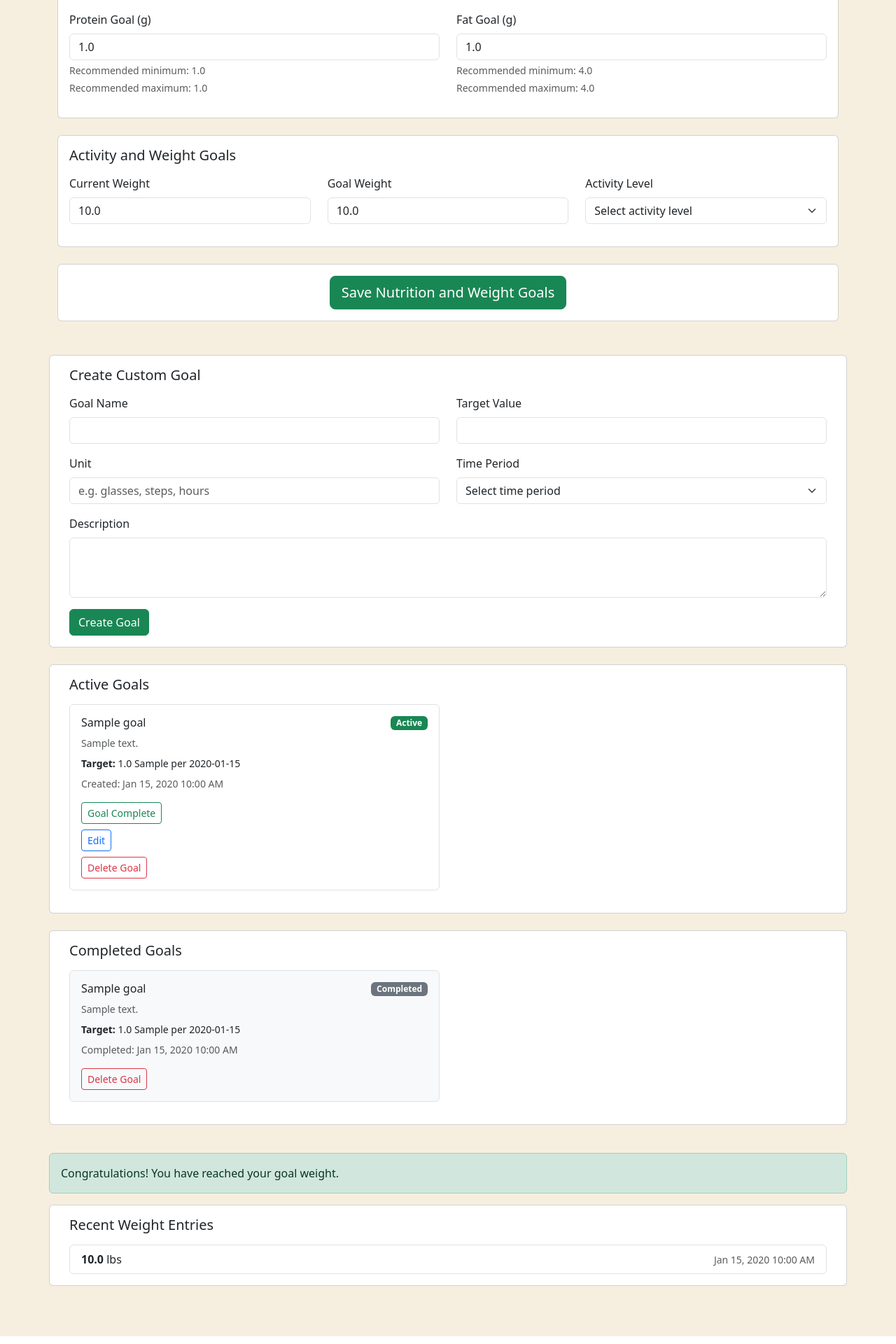
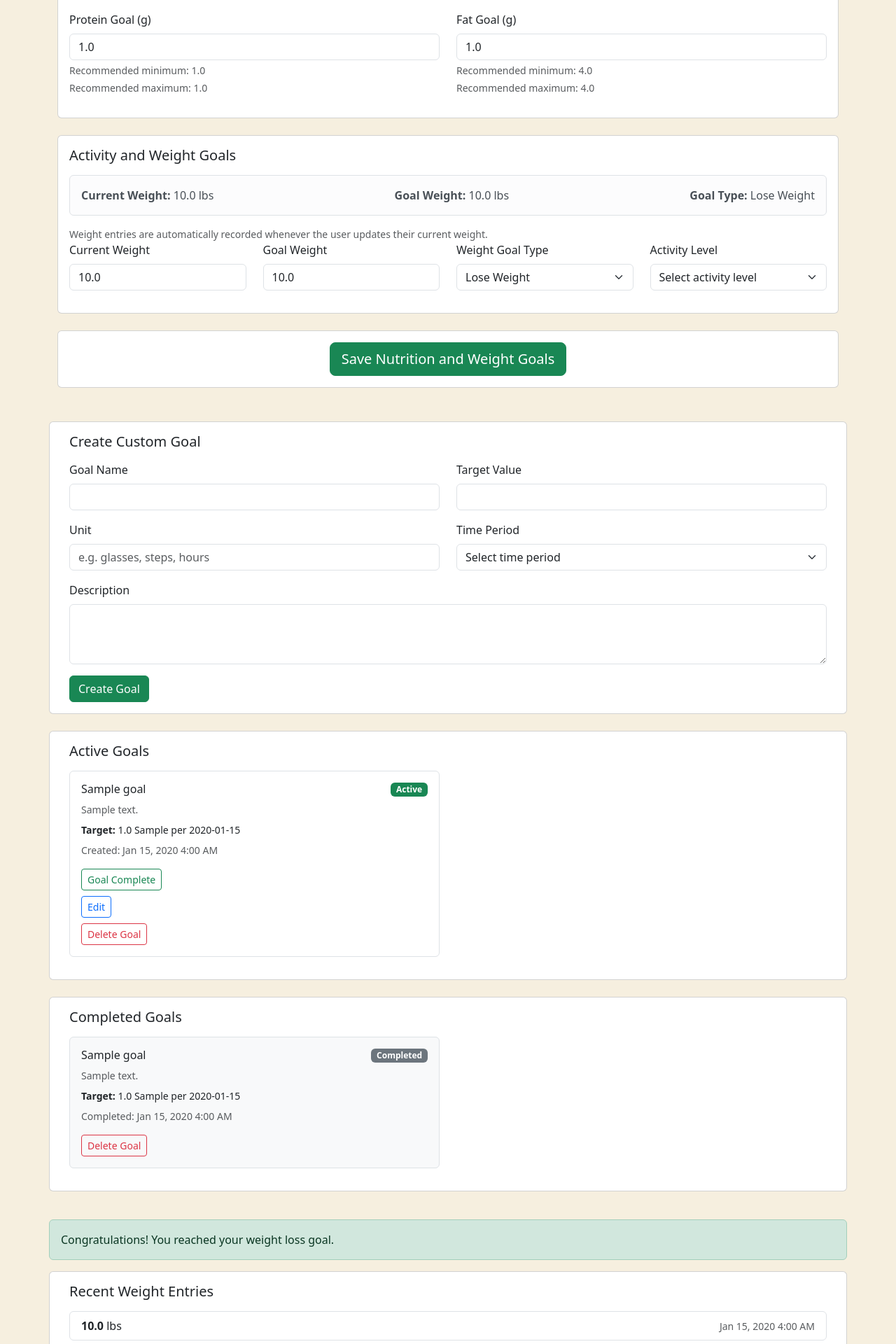
Before and after one commit to lilkub223/nutrition-app, a Django app: page /goals/ in a window 1280 px wide. Shown: the part 721-2641 px from the top of the page at 70% size. Run offline with Django 5.2, Linux system fonts and the light colour scheme; a user stored in the database is signed in; tables that the repository leaves empty hold one stand-in row (values such as "Sample post").

Commit message:
Fix weight goal type saving and goal completion behavior on goals dashboard

```diff
--- a/nutrition_project/settings.py
+++ b/nutrition_project/settings.py
@@ -113,7 +113,7 @@ AUTH_PASSWORD_VALIDATORS = [
 
 LANGUAGE_CODE = 'en-us'
 
-TIME_ZONE = 'UTC'
+TIME_ZONE = 'America/Chicago'
 
 USE_I18N = True
 
--- a/recipes/templates/recipes/goals.html
+++ b/recipes/templates/recipes/goals.html
@@ -1,4 +1,5 @@
 {% extends 'main/base.html' %}
+{% load tz %}
 
 {% block title %}Goals - Eatillegent{% endblock %}
 
@@ -151,10 +152,40 @@
                 <div class="card-body">
 
                     <h5 class="card-title mb-3">Activity and Weight Goals</h5>
+                    {% if app_user.goal_weight and app_user.weight %}
+                    <div class="alert alert-light border mb-3">
+
+                        <div class="d-flex justify-content-between flex-wrap">
+
+                            <div>
+                                <strong>Current Weight:</strong> {{ app_user.weight }} lbs
+                            </div>
+
+                            <div>
+                                <strong>Goal Weight:</strong> {{ app_user.goal_weight }} lbs
+                            </div>
+
+                             <div>
+                                <strong>Goal Type:</strong>
+                                {% if app_user.weight_goal_type %}
+                                    {{ app_user.get_weight_goal_type_display }}
+                                {% else %}
+                                     Not set
+                                {% endif %}
+
+                            </div>
+                        </div>
+
+                     </div>
+
+                {% endif %}
+                <p class="text-muted small mt-2 mb-0">
+                Weight entries are automatically recorded whenever the user updates their current weight.
+                </p>
 
                     <div class="row">
 
-                        <div class="col-md-4 mb-3">
+                        <div class="col-md-3 mb-3">
                             <label class="form-label">Current Weight</label>
                             <input
                                 type="number"
@@ -165,7 +196,7 @@
                             >
                         </div>
 
-                        <div class="col-md-4 mb-3">
+                        <div class="col-md-3 mb-3">
                             <label class="form-label">Goal Weight</label>
                             <input
                                 type="number"
@@ -176,7 +207,17 @@
                             >
                         </div>
 
-                        <div class="col-md-4 mb-3">
+                        <div class="col-md-3 mb-3">
+                            <label class="form-label">Weight Goal Type</label>
+                            <select class="form-select" name="weight_goal_type">
+                                <option value="">Select goal</option>
+                                <option value="lose" {% if app_user.weight_goal_type == "lose" %}selected{% endif %}>Lose Weight</option>
+                                <option value="gain" {% if app_user.weight_goal_type == "gain" %}selected{% endif %}>Gain Weight</option>
+                                <option value="maintain" {% if app_user.weight_goal_type == "maintain" %}selected{% endif %}>Maintain Weight</option>
+                            </select>
+                        </div>
+
+                        <div class="col-md-3 mb-3">
                             <label class="form-label">Activity Level</label>
                             <select class="form-select" name="activity_level">
                                 <option value="">Select activity level</option>
@@ -306,7 +347,7 @@
                         {% endif %}
 
                         <p class="small text-muted mb-3">
-                            Created: {{ goal.created_at|date:"M d, Y g:i A" }}
+                            Created: {{ goal.created_at|localtime|date:"M d, Y g:i A" }}
                         </p>
 
                         <form method="POST" class="mb-2">
@@ -385,7 +426,7 @@
                         <p class="small text-muted mb-3">
                             Completed:
                             {% if goal.completed_at %}
-                                {{ goal.completed_at|date:"M d, Y g:i A" }}
+                                {{ goal.completed_at|localtime|date:"M d, Y g:i A" }}
                             {% else %}
                                 Not available
                             {% endif %}
@@ -417,11 +458,24 @@
 <!--CHECK TO SEE IF USER HAS REACHED THEIR GOAL WEIGHT-->
 {% if recent_weight_entries %}
     {% with latest=recent_weight_entries.0 %}
-        {% if app_user.goal_weight and latest.weight <= app_user.goal_weight %}
+
+        {% if app_user.goal_weight and app_user.weight_goal_type == "lose" and latest.weight <= app_user.goal_weight %}
             <div class="alert alert-success mt-3">
-                Congratulations! You have reached your goal weight.
+                Congratulations! You reached your weight loss goal.
             </div>
+
+        {% elif app_user.goal_weight and app_user.weight_goal_type == "gain" and latest.weight >= app_user.goal_weight %}
+            <div class="alert alert-success mt-3">
+                Congratulations! You reached your weight gain goal.
+            </div>
+
+        {% elif app_user.goal_weight and app_user.weight_goal_type == "maintain" and latest.weight == app_user.goal_weight %}
+            <div class="alert alert-success mt-3">
+                You are maintaining your goal weight!
+            </div>
+
         {% endif %}
+
     {% endwith %}
 {% endif %}
 
@@ -439,7 +493,7 @@
                     <div>
                         <strong>{{ entry.weight }}</strong> lbs
                     </div>
-                    <small class="text-muted">{{ entry.logged_at|date:"M d, Y g:i A" }}</small>
+                    <small class="text-muted">{{ entry.logged_at|localtime|date:"M d, Y g:i A" }}</small>
                 </div>
                 {% endfor %}
             </div>
--- a/recipes/views.py
+++ b/recipes/views.py
@@ -906,6 +906,7 @@ def goals_page(request):
             current_weight = request.POST.get("weight")
             goal_weight = request.POST.get("goal_weight")
             activity_level = request.POST.get("activity_level")
+            weight_goal_type = request.POST.get("weight_goal_type")
 
             app_user.calorie_goal = calorie_goal or default_calories
             app_user.carb_goal = carb_goal or default_carbs
@@ -913,6 +914,14 @@ def goals_page(request):
             app_user.fat_goal = fat_goal or default_fat
             app_user.goal_weight = goal_weight or app_user.goal_weight
             app_user.activity_level = activity_level or app_user.activity_level
+            weight_goal_type = (request.POST.get("weight_goal_type") or "").strip()
+            valid_goal_types = {k for k, _ in AppUser.WEIGHT_GOAL_CHOICES}
+
+            if weight_goal_type in valid_goal_types:
+                app_user.weight_goal_type = weight_goal_type
+            elif weight_goal_type == "":
+                app_user.weight_goal_type = None
+
             try:
                 if current_weight:
                     current_weight_value = float(current_weight)
```
